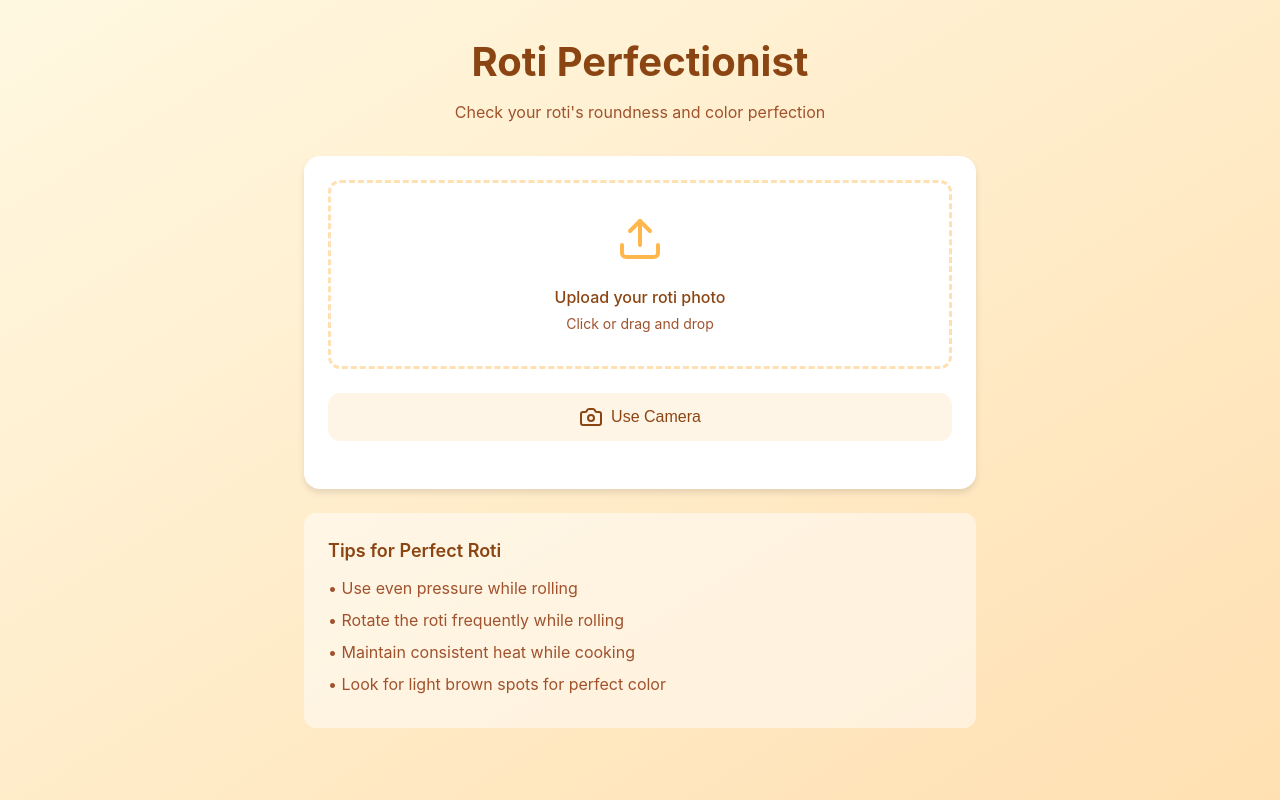
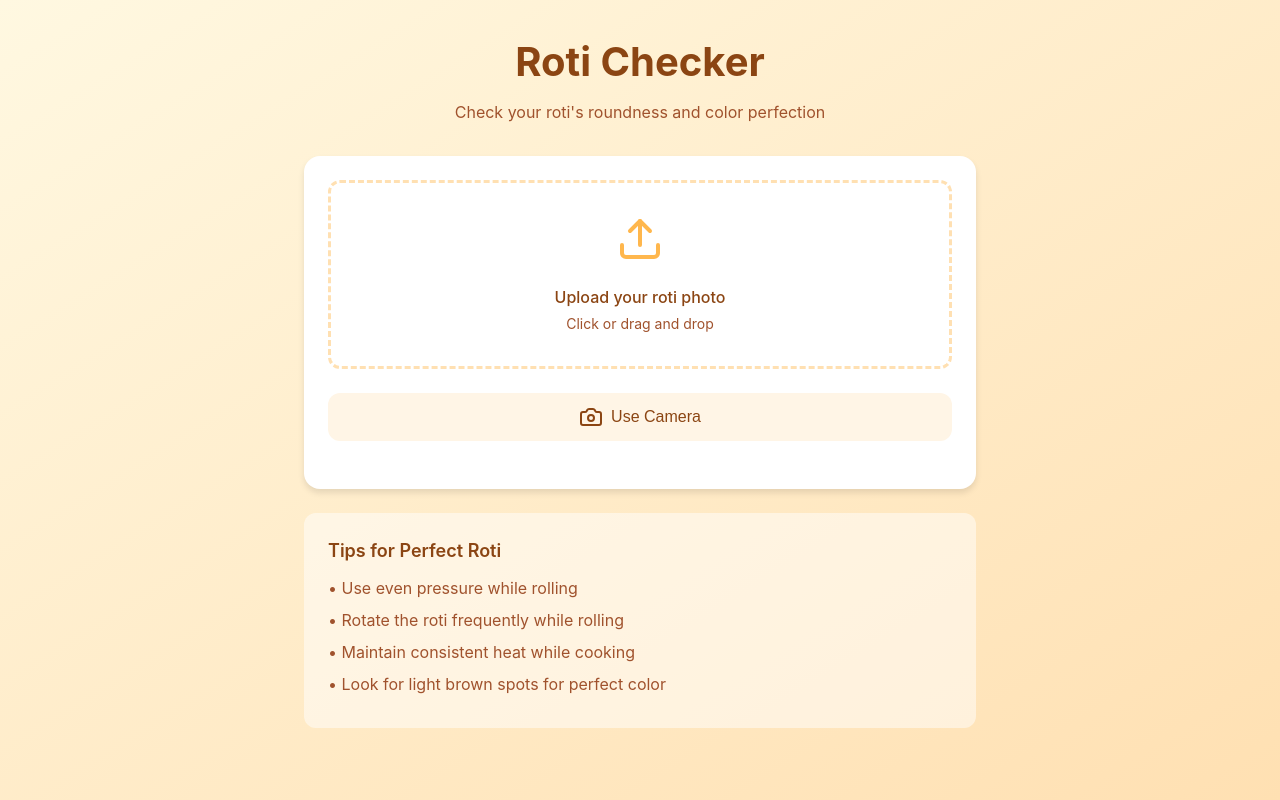
Before and after one commit to sparsh2005/RotiChecker, a Flask app: page / in a window 1280 px wide. Run offline with Flask 3, Linux system fonts and the light colour scheme.

Commit message:
changed website name

```diff
--- a/templates/index.html
+++ b/templates/index.html
@@ -18,7 +18,7 @@
       <div class="max-w-2xl">
         <!-- Header -->
         <div class="header">
-          <h1>Roti Perfectionist</h1>
+          <h1>Roti Checker</h1>
           <p>Check your roti's roundness and color perfection</p>
         </div>
 
```
